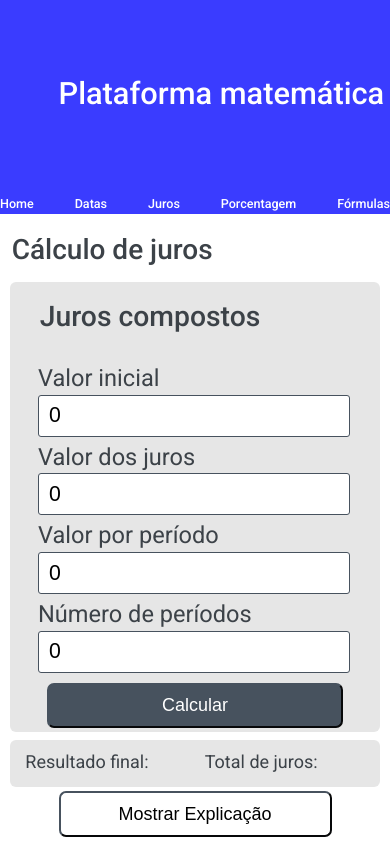
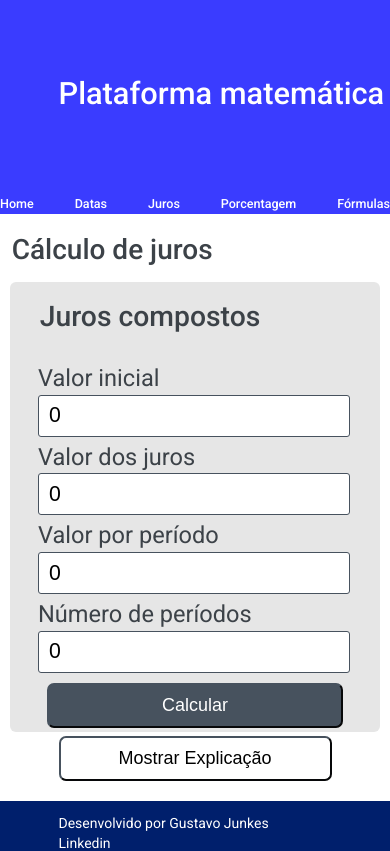
Before and after one commit to gustavoJunkes/math-platform, an Angular app: page /matematica/juros in a window 390 px wide. Shown: the top 851 px of the page. Built offline with nearby package versions, Linux system fonts and the light colour scheme.

Commit message:
Adding copy button to result card.

```diff
--- a/src/app/features/math/compound-interest/compound-interest.component.html
+++ b/src/app/features/math/compound-interest/compound-interest.component.html
@@ -4,9 +4,9 @@
 
 <app-card-calculation [title]="title" [form]="calculationForm" (resultObject)="calculate($event)"></app-card-calculation>
 
-<div class="result-div" *ngIf="true">
-    <p>Resultado final: {{calculationResult}}</p>
-    <p>Total de juros: {{interestCalculationResult}}</p>
+<div class="result-div" *ngIf="calculationResult">
+    <p>Resultado final: {{calculationResult}} <button class="copy-button" (click)="copy(calculationResult)">Copiar</button></p>
+    <p>Total de juros: {{interestCalculationResult}} <button class="copy-button" (click)="copy(interestCalculationResult)">Copiar</button></p>
 </div>
 
 <div id="div-explanation-button">
--- a/src/app/features/math/compound-interest/compound-interest.component.ts
+++ b/src/app/features/math/compound-interest/compound-interest.component.ts
@@ -34,6 +34,10 @@ export class CompoundInterestComponent implements OnInit {
     })
   }
 
+  copy(value: number) {
+    navigator.clipboard.writeText(value+"");
+  }
+
   calculate(form: FormGroup) {
     var initialValue = Number(form.controls['Valor inicial'].value);
     var interestValue = Number(form.controls['Valor dos juros'].value);
--- a/src/app/features/math/percentage/percentage.component.css
+++ b/src/app/features/math/percentage/percentage.component.css
@@ -19,10 +19,15 @@ div.result-div {
     width: 95%;
     font-size: large;
     padding-left: 4%;
-    padding-top: 3%;
+    padding-top: 2%;
+    padding-bottom: 2%;
     margin-top: 2%;
 }
 
+
+
+
+}
 .result-div {
     margin-left: auto;
     margin-right: auto;
@@ -30,11 +35,20 @@ div.result-div {
     background-color: #e6e6e6;
     width: 70%;
     margin-top: 0.7%;
-    padding: 1%;
-    padding-top: 1.4%;
+    padding-left: 1%;
+    padding-top: 0%;
     font-size: 1.7em;
     box-sizing: border-box;
     border-radius: 6px;
 }
 
+.result-div p {
+    margin-top: 1.5%;
+    margin-bottom: 1.5%;
 }
+
+.copy-button {
+    margin-left: 01%;
+    margin-top: 1.5%;
+    height: 10%;
+}
--- a/src/app/features/math/percentage/percentage.component.html
+++ b/src/app/features/math/percentage/percentage.component.html
@@ -3,23 +3,23 @@
 <h1 class="page-title">Porcentagem</h1>
 
 <app-card-calculation [form]="formPercentage1" [title]="'Quantos % um valor representa de outro'" (resultObject)="calculatePercentage1($event)"> </app-card-calculation>
-<div class="result-div">
-    <p>Resultado: {{calculationResult1}}%</p>
+<div class="result-div" *ngIf="calculationResult1">
+    <p>Resultado: {{calculationResult1}}%</p> <button class="copy-button" (click)="copy(calculationResult4)">Copiar</button>
 </div>
 
 <app-card-calculation [form]="formPercentage2" [title]="'Quanto é x% de y'" (resultObject)="calculatePercentage2($event)"> </app-card-calculation>
-<div class="result-div">
-    <p>Resultado: {{calculationResult2}}</p>
+<div class="result-div" *ngIf="calculationResult2">
+    <p>Resultado: {{calculationResult2}}</p> <button class="copy-button" (click)="copy(calculationResult4)">Copiar</button>
 </div>
 
 <app-card-calculation [form]="formPercentage3" [title]="'Aumento percentual'" (resultObject)="calculatePercentage3($event)"> </app-card-calculation>
-<div class="result-div">
-    <p>Resultado: {{calculationResult3}}%</p>
+<div class="result-div" *ngIf="calculationResult3">
+    <p>Resultado: {{calculationResult3}}%</p> <button class="copy-button" (click)="copy(calculationResult4)">Copiar</button>
 </div>
 
 <app-card-calculation [form]="formPercentage4" [title]="'Diminuição percentual'" (resultObject)="calculatePercentage4($event)"> </app-card-calculation>
-<div class="result-div">
-    <p>Resultado: {{calculationResult4}}%</p>
+<div class="result-div" *ngIf="calculationResult4">
+    <p>Resultado: {{calculationResult4}}%</p> <button class="copy-button" (click)="copy(calculationResult4)">Copiar</button>
 </div>
 
 <app-footer></app-footer>
--- a/src/app/features/math/percentage/percentage.component.ts
+++ b/src/app/features/math/percentage/percentage.component.ts
@@ -59,6 +59,10 @@ export class PercentageComponent implements OnInit {
 
   }
 
+  copy(value: number) {
+    navigator.clipboard.writeText(value+"")
+  }
+
   calculatePercentage1(form: FormGroup) {
     let value1 = form.controls["O valor"].value;
     let value2 = form.controls["É qual porcentagem do valor"].value;
```
